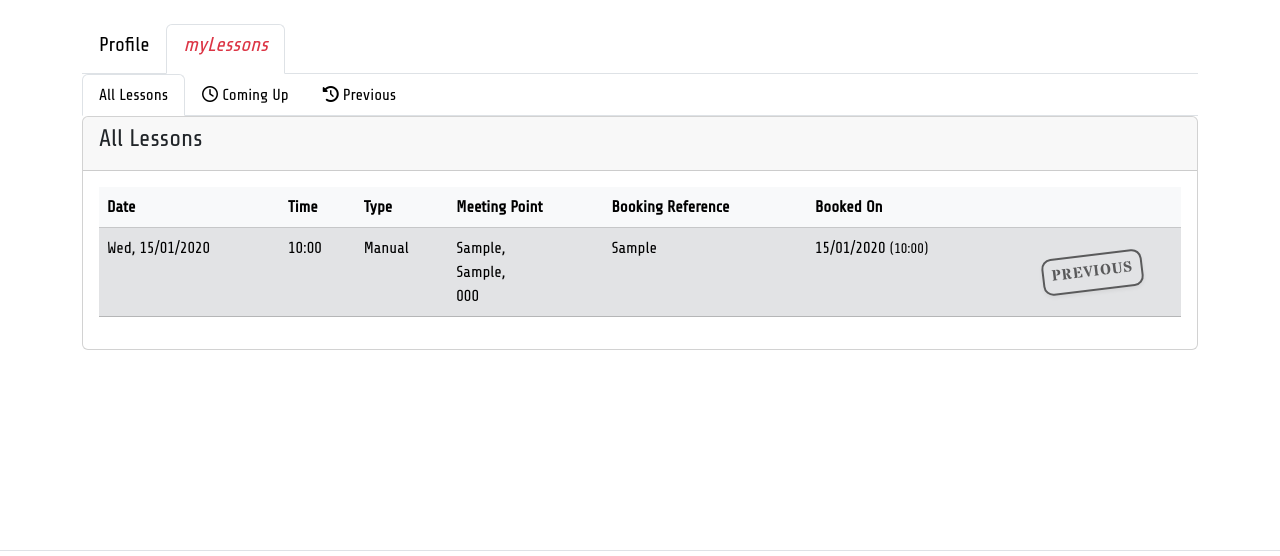
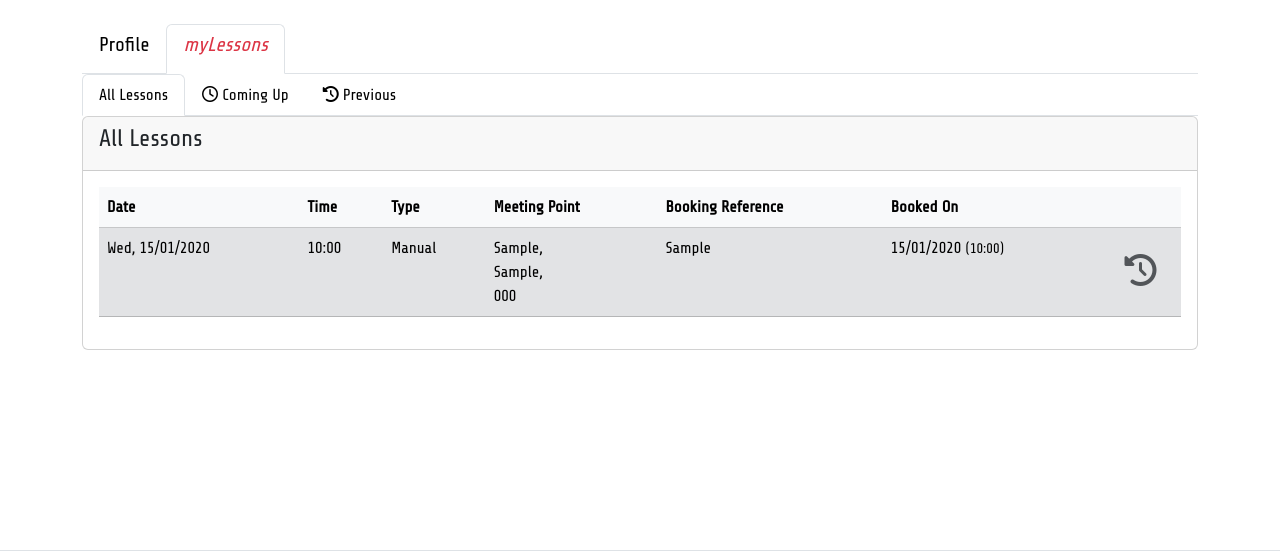
Before and after one commit to ozpc99/Jims-School-of-Motoring, a Django app: page /profile/lessons/ in a window 1280 px wide. Shown: the part 185-741 px from the top of the page. Run offline with Django 3.2, Linux system fonts and the light colour scheme; a user stored in the database is signed in; tables that the repository leaves empty hold one stand-in row (values such as "Sample post"); some libraries are stand-ins or nearby versions.

Commit message:
Lessons page styling

```diff
--- a/userprofile/static/userprofile/css/userprofile.css
+++ b/userprofile/static/userprofile/css/userprofile.css
@@ -9,32 +9,24 @@
     vertical-align: middle;
 }
 
-.cancelled-text-wrapper, .previous-text-wrapper {
+.cancelled-text-wrapper {
     display: flex;
     justify-content: center;
     align-items: center;
 }
 
-.cancelled-text, .previous-text {
+.cancelled-text {
     font-family: "Stardos Stencil", sans-serif;
     font-weight: 700;
     letter-spacing: 1px;
     text-transform: uppercase;
+    color: var(--brand_red);
+    border: 2px solid var(--brand_red);
     border-radius: 10px;
     box-shadow: 0 2px 4px rgba(0, 0, 0, 0.1);
     padding: 5px 7.5px;
     font-size: 15px;
     opacity: 0.6;
-}
-
-.cancelled-text {
-    color: var(--brand_red);
-    border: 2px solid var(--brand_red);
-}
-
-.previous-text {
-    color: black;
-    border: 2px solid black;
 }
 
 /* Amend/Cancel Booking Buttons */
--- a/userprofile/templates/userprofile/lessons.html
+++ b/userprofile/templates/userprofile/lessons.html
@@ -109,10 +109,8 @@
                                                 </div>
                                             </td>
                                         {% elif booking in previous_bookings %}
-                                            <td class="previous-text-cell">
-                                                <div class="previous-text-wrapper">
-                                                    <span class="previous-text">Previous</span>
-                                                </div>
+                                            <td class="previous-text-cell fs-2 text-body-secondary">
+                                                <i class="fa-solid fa-clock-rotate-left"></i>
                                             </td>
                                         {% else %}
                                             <td class="button-container">
```
